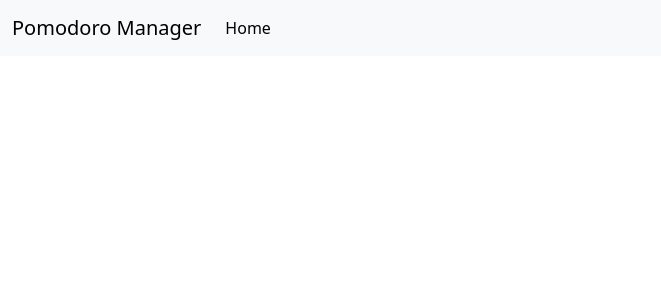
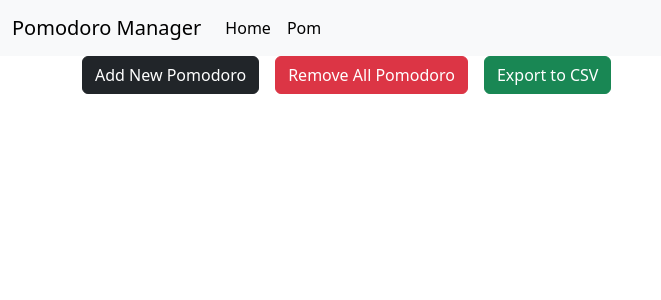
Before and after one commit to chinmay-sawant/Pomodoro-Manager, a React (Vite) app: page /Pomodoro-Manager in a window 1280 px wide. Shown: the top 300 px of the page, without its empty margins (0-661 px from the left). Built offline with nearby package versions, Linux system fonts and the light colour scheme.

Commit message:
gh-deploymenet added in package.json

```diff
--- a/package.json
+++ b/package.json
@@ -1,4 +1,5 @@
 {
+  "homepage":"http://chinmay-sawant.github.io/Pomodoro-Manager",
   "name": "pomodorotaskscheduler",
   "private": true,
   "version": "0.0.0",
@@ -7,7 +8,9 @@
     "dev": "vite",
     "build": "vite build",
     "lint": "eslint . --ext js,jsx --report-unused-disable-directives --max-warnings 0",
-    "preview": "vite preview"
+    "preview": "vite preview",
+    "predeloy":"npm run build",
+    "deploy": "gh-pages -d dist"
   },
   "dependencies": {
     "boostrap": "^2.0.0",
@@ -25,6 +28,7 @@
     "eslint-plugin-react": "^7.34.1",
     "eslint-plugin-react-hooks": "^4.6.0",
     "eslint-plugin-react-refresh": "^0.4.6",
+    "gh-pages": "^6.1.1",
     "vite": "^5.2.0"
   }
 }
--- a/src/App.jsx
+++ b/src/App.jsx
@@ -12,7 +12,7 @@ function App() {
     <>
       <Navbar></Navbar>
       <Routes>
-        <Route path='/' element={<Root/>}/>
+        <Route path='/Pomodoro-Manager' element={<Root/>}/>
         <Route path='/pom' element={<Pomodoro/>}/>
       </Routes>
     </>
--- a/src/Component/Navbar/Navbar.jsx
+++ b/src/Component/Navbar/Navbar.jsx
@@ -14,6 +14,9 @@ export const Navbar = () => {
         <li className="nav-item">
         <NavLink to="/" className="nav-link active">Home</NavLink>
         </li>
+        <li className="nav-item">
+        <NavLink to="/pom" className="nav-link active">Pom</NavLink>
+        </li>
       </ul>
     </div>
   </div>
--- a/src/Component/Root/Root.jsx
+++ b/src/Component/Root/Root.jsx
@@ -1,3 +1,4 @@
+/* eslint-disable no-unused-vars */
 import { useEffect, useState } from "react";
 import { Pomodoro } from "../Pomodoro/Pomodoro"
 import './Root.css'
```
Also changed, not shown: 1 other file (tests, documents, lock files or other folders).
